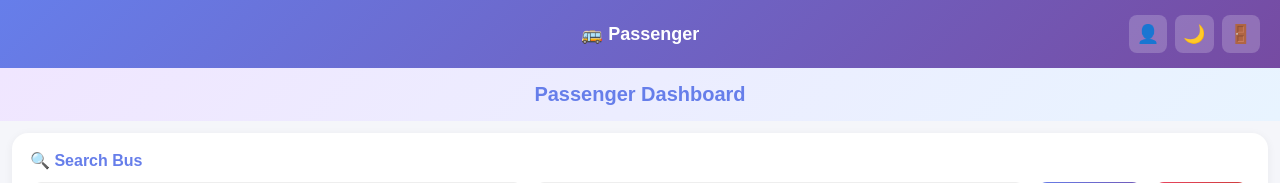
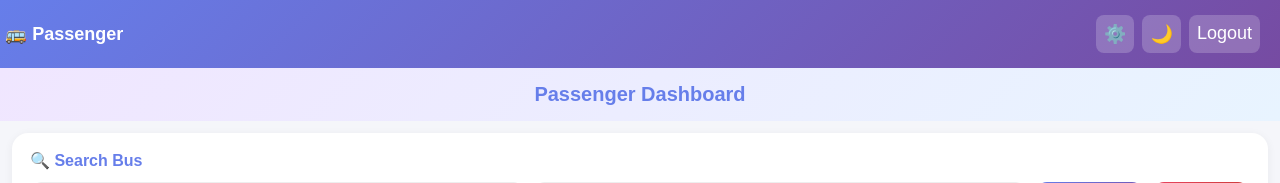
Before and after one commit to PR0810/Smart-Bus-Tracking, a Flask app: template templates/passenger.html in a window 1280 px wide. Shown: the top 183 px of the page. Run offline with Flask 3, Linux system fonts and the light colour scheme; the template is opened without the code that fills it, so the values that code supplies are empty; some libraries are stand-ins or nearby versions.

Commit message:
update UI

```diff
--- a/templates/passenger.html
+++ b/templates/passenger.html
@@ -36,7 +36,7 @@
         font-size: 18px;
         font-weight: 700;
         position: absolute;
-        left: 50%;
+        left: 5%;
         transform: translateX(-50%);
       }
       .navbar-left {
@@ -404,9 +404,9 @@
       <div class="navbar-left"></div>
       <h1>🚌 Passenger</h1>
       <div class="navbar-right">
-        <a href="/profile">👤</a>
+        <a href="/profile">⚙️</a>
         <button onclick="toggleDark()" id="darkBtn">🌙</button>
-        <a href="/logout">🚪</a>
+        <a href="/logout">Logout</a>
       </div>
     </div>
 
```
